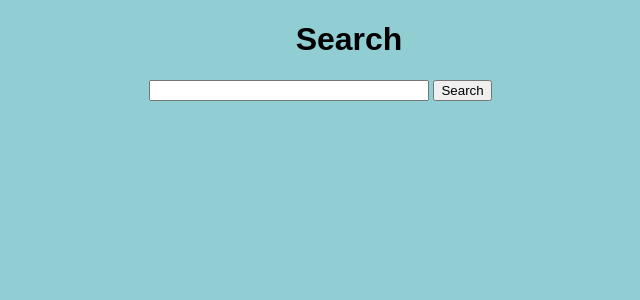
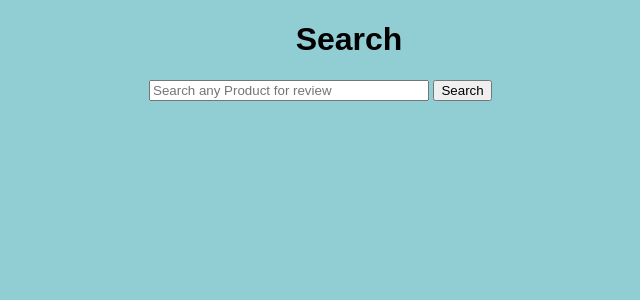
Before and after one commit to kunalyeola/RevieScrapper, a Flask app: page / in a window 1280 px wide. Shown: the top 300 px of the page, without its empty margins (291-931 px from the left). Run offline with Flask 2, Linux system fonts and the light colour scheme.

Commit message:
initial commit

```diff
--- a/templates/index.html
+++ b/templates/index.html
@@ -12,7 +12,7 @@
 
     <div class="form">
         <form action="/review" method="POST">
-            <input type="text" name="content" id="content">
+            <input type="text" name="content" id="content" placeholder="Search any Product for review">
             <input type="submit" value="Search">
         </form>
     </div>
```
